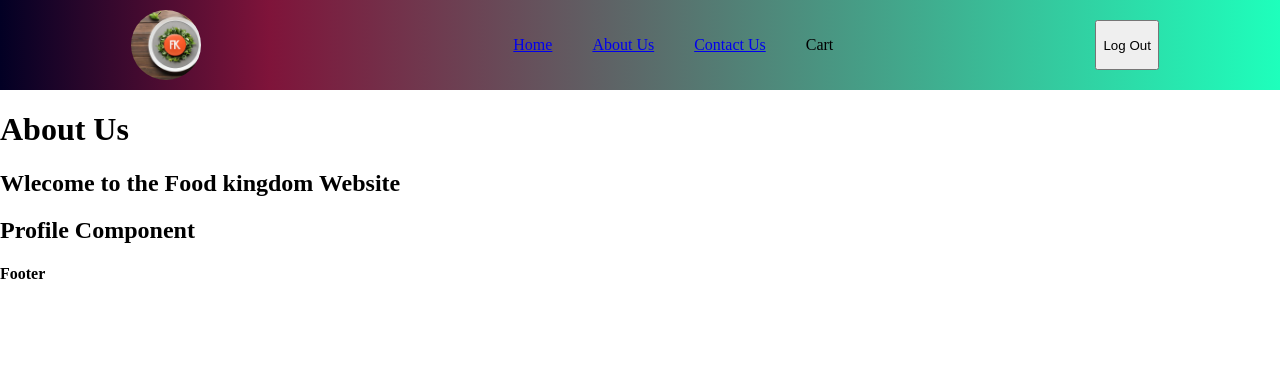
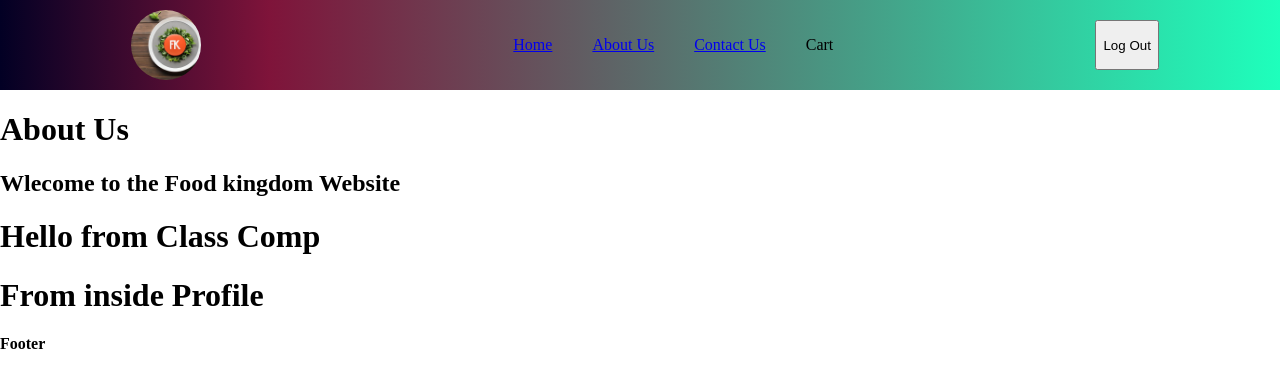
Before and after one commit to ankanmal/react-mastery, a React (Vite) app in the folder day3/reactcode/: page /about/profile in a window 1280 px wide. Shown: the top 388 px of the page. Built offline with nearby package versions, Linux system fonts and the light colour scheme.

Commit message:
Checked lifecycle when nested children are there

```diff
--- a/day3/reactcode/src/components/About.js
+++ b/day3/reactcode/src/components/About.js
@@ -19,7 +19,7 @@ class About extends Component {
       <div>
         <h1>About Us</h1>
         <h2>Wlecome to the Food kingdom Website</h2>
-        <ProfileFunc name="First class" />
+        <ProfileClass name="First class" />
       </div>
     );
   }
--- /dev/null
+++ b/day3/reactcode/src/components/InsideProfile.js
@@ -0,0 +1,21 @@
+import React from "react";
+
+class InsideProfile extends React.Component {
+  constructor(props) {
+    console.log("Inside COsntructor mount");
+    super(props);
+  }
+  componentDidMount() {
+    console.log("Inside did Mount");
+  }
+
+  render() {
+    console.log("profile child render");
+    return (
+      <div>
+        <h1>From inside Profile</h1>
+      </div>
+    );
+  }
+}
+export default InsideProfile;
--- a/day3/reactcode/src/components/ProfileClass.js
+++ b/day3/reactcode/src/components/ProfileClass.js
@@ -1,4 +1,5 @@
 import React from "react";
+import InsideProfile from "./InsideProfile";
 
 class Profile extends React.Component {
   //to use state varible we call constructor
@@ -15,16 +16,12 @@ class Profile extends React.Component {
   componentDidMount() {
     //here we are calling a set interval and it is not getting stopped after changing the page. To do that we have to remove the setInterval when we leave this page from componentwillunmount
     console.log("Component Did MOunt " + this.props.name);
-    this.timer = setInterval(() => {
-      console.log("React Op");
-    }, 1000);
   }
   componentDidUpdate() {
     console.log("component DID update");
   }
   componentWillUnmount() {
     console.log("Component Will Unmount Called");
-    clearInterval(this.timer);
   }
 
   render() {
@@ -32,8 +29,22 @@ class Profile extends React.Component {
     return (
       <div>
         <h1>Hello from Class Comp</h1>
+        <InsideProfile />
       </div>
     );
   }
 }
 export default Profile;
+
+/*
+        parent constructor
+        parent render
+            profile cosntructor
+            profile render
+            inside constructor
+            inside render
+            inside didMount
+            profile did MOunt
+        parent did mount
+
+*/
```
